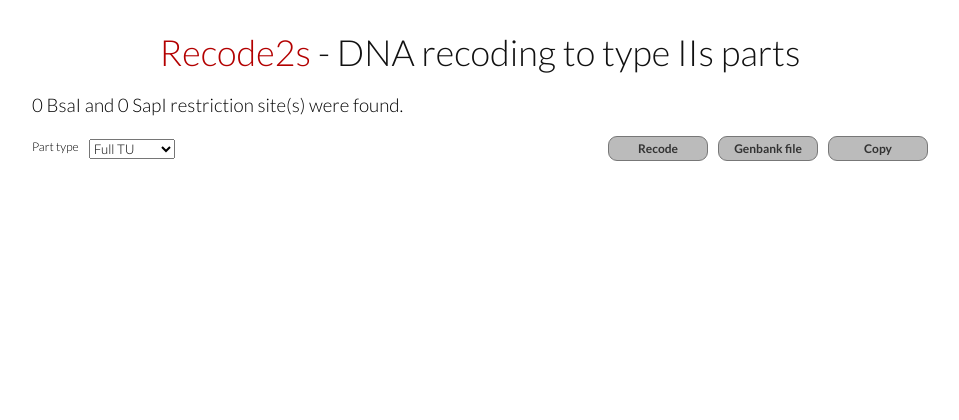
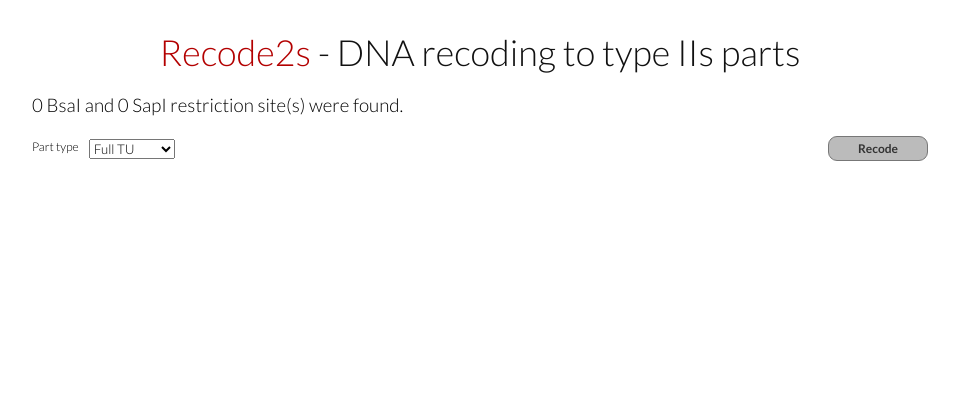
Before and after one commit to bpollakw/recode2s, a Flask app: template templates/recode.html in a window 1280 px wide. Shown: the top 420 px of the page, without its empty margins (160-1119 px from the left). Run offline with Flask 2, Linux system fonts and the light colour scheme; the template is opened without the code that fills it, so the values that code supplies are empty; some libraries are stand-ins or nearby versions.

Commit message:
fixing bugs

```diff
--- a/app.py
+++ b/app.py
@@ -14,13 +14,13 @@ app = Flask(__name__, static_url_path="", static_folder="static")
 app.secret_key = 'HJKDGSA&^D%HJKN.zczxcoasdk2194uru'
 
 
-#@app.errorhandler(404)
-#def page_not_found(e):
-#    return render_template('404.html', title='404'), 404
+@app.errorhandler(404)
+def page_not_found(e):
+    return render_template('404.html', title='404'), 404
 
-#@app.errorhandler(500)
-#def internal_error(e):
-#	return render_template('500.html', title='500'), 500
+@app.errorhandler(500)
+def internal_error(e):
+	return render_template('500.html', title='500'), 500
 
 # Helper function for recursive search of restriction sites
 
--- a/static/js/seqviewer.js
+++ b/static/js/seqviewer.js
@@ -120,7 +120,12 @@ function recode(name, seq, newseq){
 	var button = document.getElementById('clipboard_btn');
 	button.setAttribute('data-clipboard-text', recodedseq)
 
-					}
+	document.getElementById('clipboard_btn').style.display = 'block'
+	document.getElementById('download_gb_btn').style.display = 'block'
+
+
+}
+
   function change_overhangs(i) {
     if (i == "N"){
 		changed ="yes";
--- a/templates/recode.html
+++ b/templates/recode.html
@@ -48,8 +48,8 @@
 			<div id="seqView" class="seqView"></div>
 
 			<div id="clipboard">
-				<button id="clipboard_btn" class="button right" data-clipboard-text="">Copy</button>
-				<button id="download_gb_btn" class="button right" onclick="export_GB('{{name}}')">Genbank file</button>
+				<button id="clipboard_btn" class="button right hidden" data-clipboard-text="">Copy</button>
+				<button id="download_gb_btn" class="button right hidden" onclick="export_GB('{{name}}')">Genbank file</button>
 				<button id="recode_btn" class="button right" onclick="recode('{{name}}','{{seq}}','{{newseq}}', '{{BsaI}}','{{SapI}}')">Recode</button>
 			</div>
 
```
